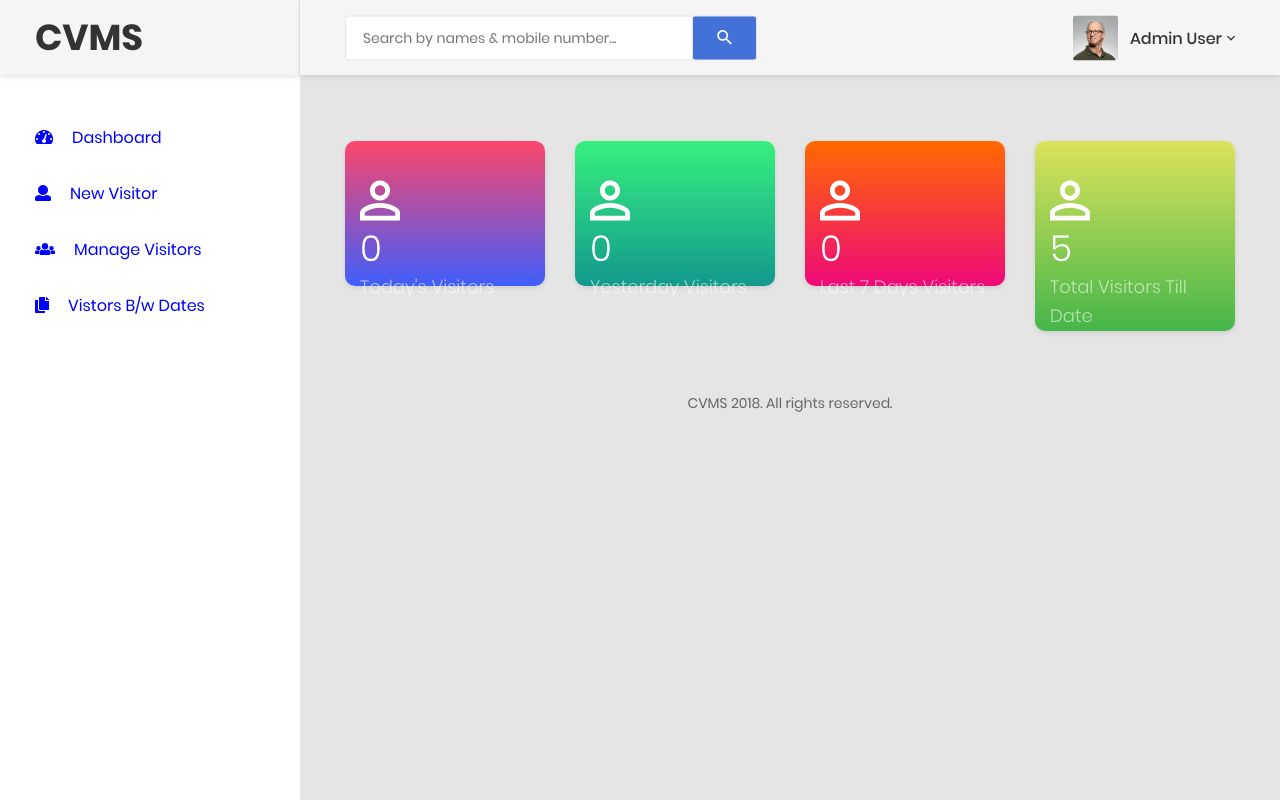
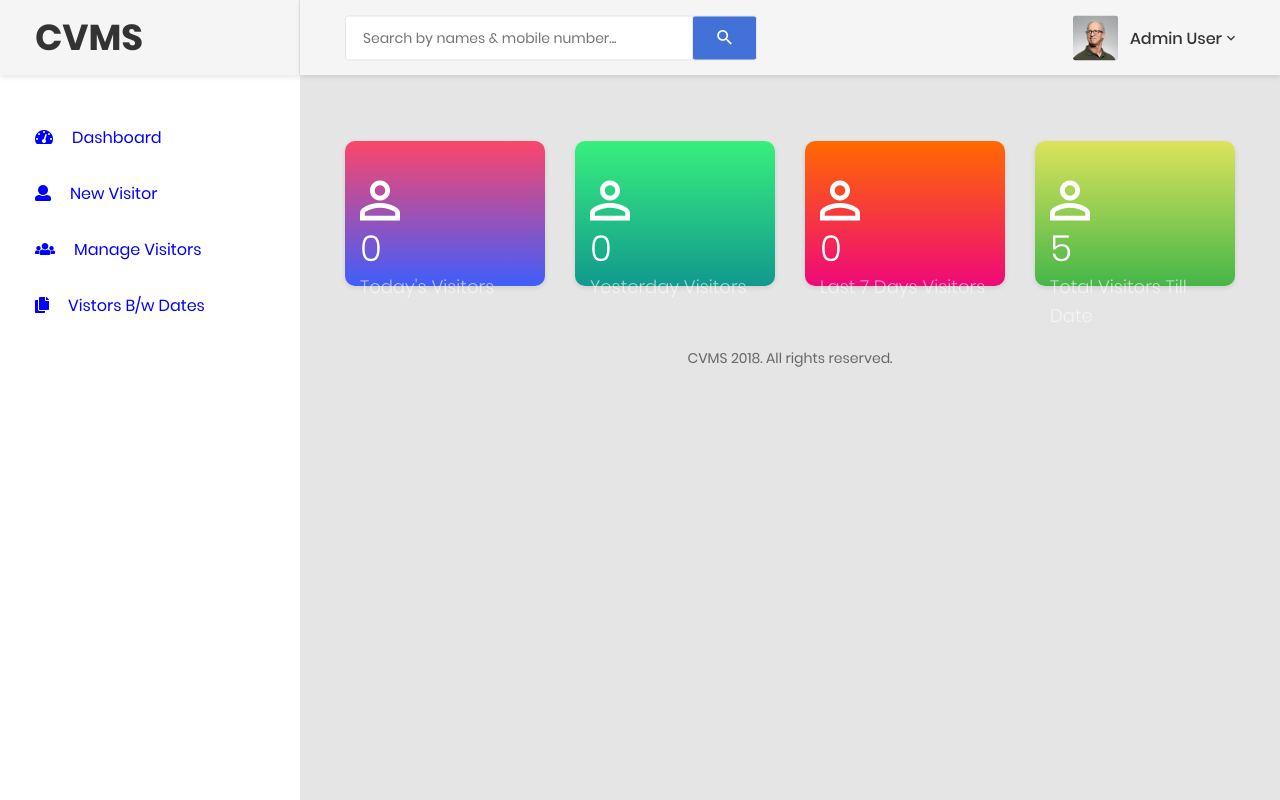
Before and after one commit to shadialahmd/Company-Visitors-Management-System, a PHP site: page /dashboard.php in a window 1280 px wide. Run offline with PHP 8.4, Linux system fonts and the light colour scheme; a user stored in the database is signed in; data comes from the database, SQL or seed files in the repository.

Commit message:
Update dashboard.php

```diff
--- a/dashboard.php
+++ b/dashboard.php
@@ -143,7 +143,7 @@ $count_total_visitors=mysqli_num_rows($query3);
 
 
                             <div class="col-sm-6 col-lg-3">
-                                <div class="overview-item overview-item--c4">
+                                <div class="overview-item overview-item--c4" style="height: 145px;">
                                     <div class="overview__inner">
                                         <div class="overview-box clearfix">
                                             <div class="icon">
```
